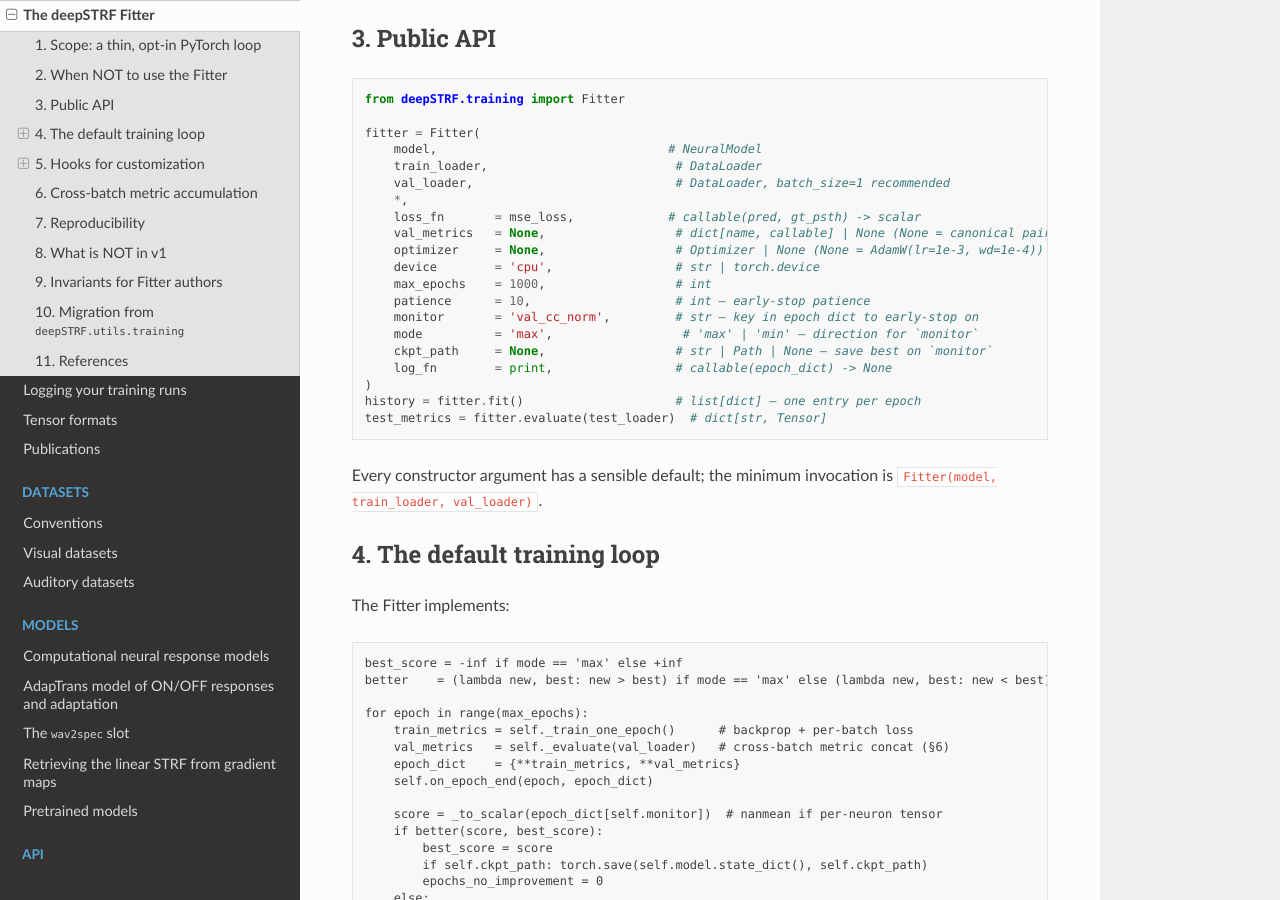
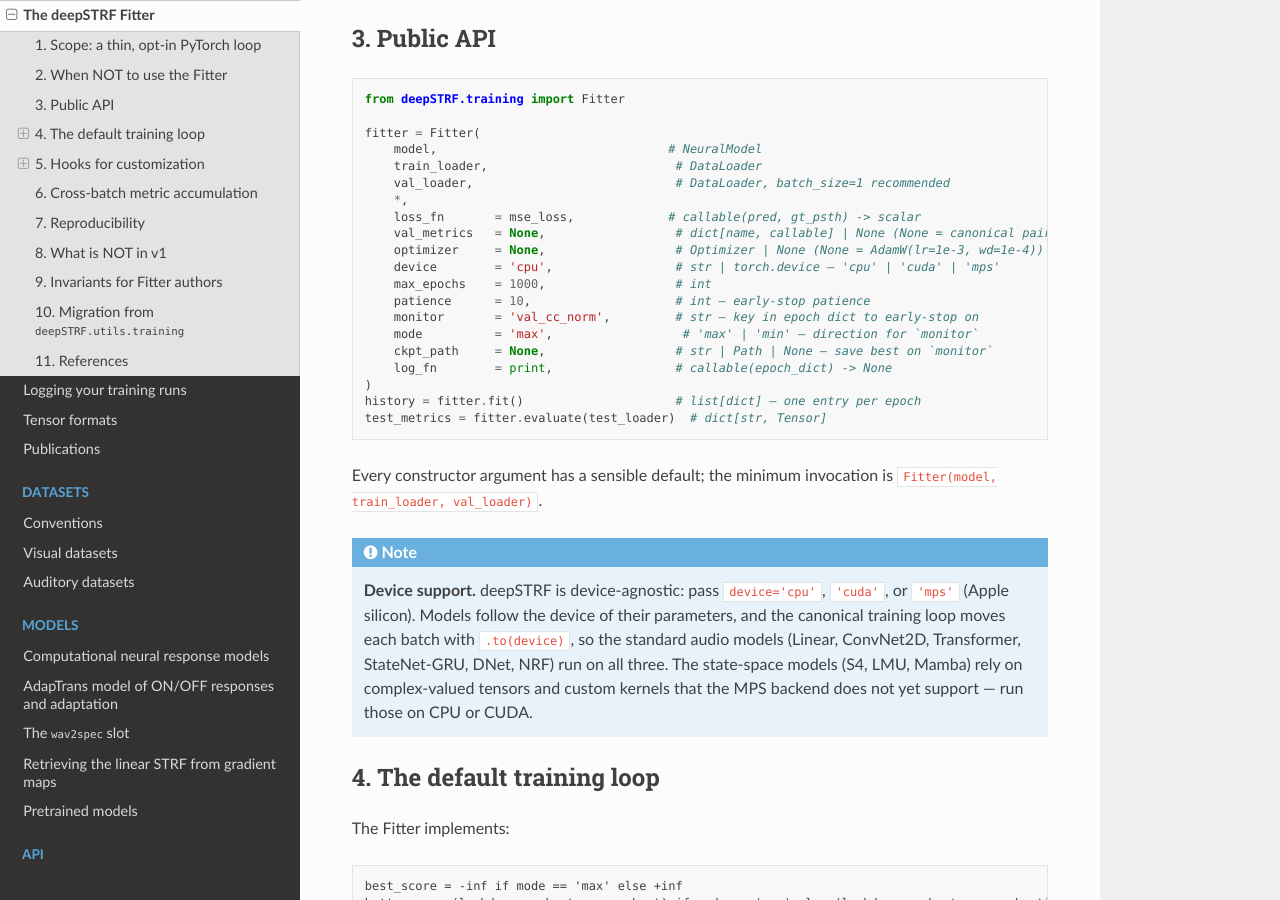
Before and after one commit to urancon/deepSTRF, a Sphinx documentation site: the page built from docs/_source/md/fitter.md, in a window 1280 px wide and 900 px high, scrolled down 1301 px. Built offline with Sphinx 7.4.7 and the Read the Docs theme 3.1.0, drawn with Linux system fonts in a browser that asks for light colours; pages that are not in the unit, such as notebooks, are missing from menus.

Commit message:
models: device-agnostic LMU init (CPU/CUDA/MPS) + document device support
LMUFFT/LMU hardcoded h_0.cuda()/m_0.cuda() behind 'if x.is_cuda', which
broke on MPS (Apple silicon). Allocate the initial hidden/memory state on
the input's device & dtype instead, so the cell runs unchanged on CPU,
CUDA, and MPS. Added a device-support note to fitter.md flagging that the
SSM family (S4/LMU/Mamba) still needs CPU/CUDA (MPS lacks complex-tensor
support).

Co-Authored-By: Claude Opus 4.8 <noreply@anthropic.com>

````diff
--- a/docs/_source/md/fitter.md
+++ b/docs/_source/md/fitter.md
@@ -67,7 +67,7 @@ fitter = Fitter(
     loss_fn       = mse_loss,             # callable(pred, gt_psth) -> scalar
     val_metrics   = None,                  # dict[name, callable] | None (None = canonical pair)
     optimizer     = None,                  # Optimizer | None (None = AdamW(lr=1e-3, wd=1e-4))
-    device        = 'cpu',                 # str | torch.device
+    device        = 'cpu',                 # str | torch.device — 'cpu' | 'cuda' | 'mps'
     max_epochs    = 1000,                  # int
     patience      = 10,                    # int — early-stop patience
     monitor       = 'val_cc_norm',         # str — key in epoch dict to early-stop on
@@ -81,6 +81,16 @@ test_metrics = fitter.evaluate(test_loader)  # dict[str, Tensor]
 
 Every constructor argument has a sensible default; the minimum
 invocation is `Fitter(model, train_loader, val_loader)`.
+
+```{note}
+**Device support.** deepSTRF is device-agnostic: pass `device='cpu'`,
+`'cuda'`, or `'mps'` (Apple silicon). Models follow the device of their
+parameters, and the canonical training loop moves each batch with
+`.to(device)`, so the standard audio models (Linear, ConvNet2D,
+Transformer, StateNet-GRU, DNet, NRF) run on all three. The state-space
+models (S4, LMU, Mamba) rely on complex-valued tensors and custom kernels
+that the MPS backend does not yet support — run those on CPU or CUDA.
+```
 
 ## 4. The default training loop
 
````
Also changed, not shown: 1 other file.
